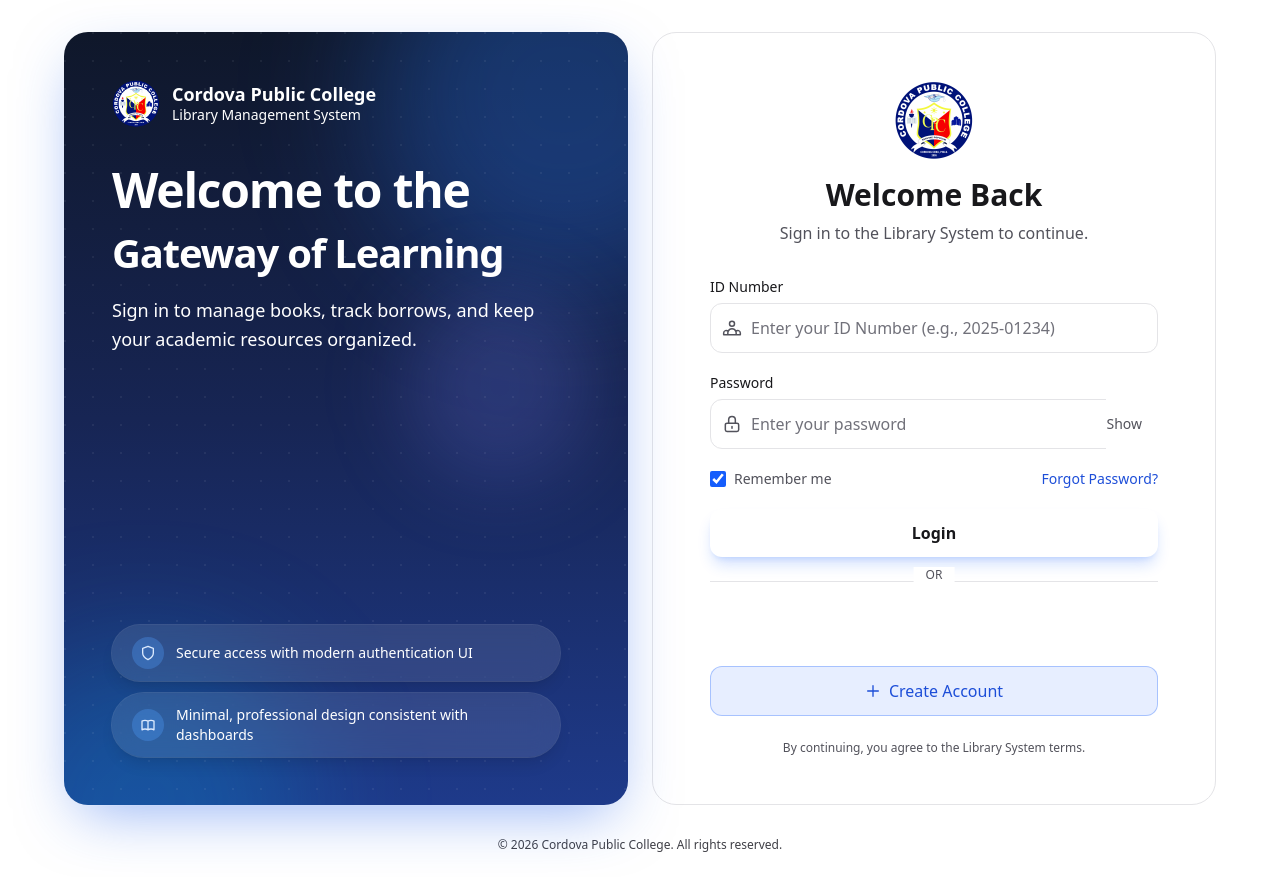
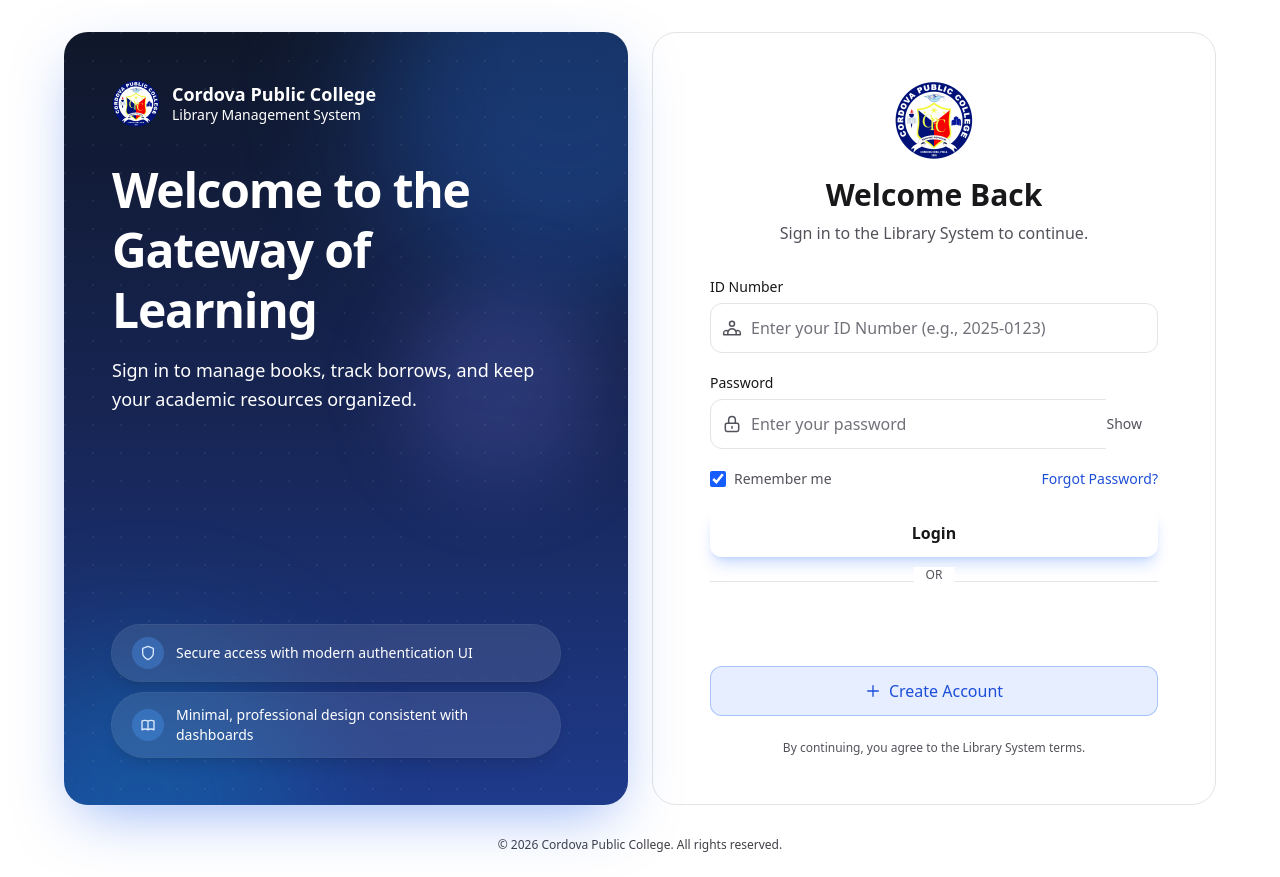
Before and after one commit to clarkwalker197-glitch/CPCLMS_v3-main, a Next.js app in the folder frontend/: page /login in a window 1280 px wide. Built offline with nearby package versions, Linux system fonts and the light colour scheme; no server answers.

Commit message:
edit kunuhay

```diff
--- a/frontend/app/login/page.tsx
+++ b/frontend/app/login/page.tsx
@@ -83,7 +83,7 @@ const { login, googleLogin, user, isAuthenticated, loading } = useAuth();
                 {/* Heading + Subtitle */}
                 <div className="max-w-md">
                   <h1 className="text-3xl sm:text-4xl lg:text-5xl font-extrabold leading-tight tracking-tight text-white mb-4">
-                  Welcome to the  <span className="text-[40px] text-blue-300">Gateway of Learning </span>
+                    Welcome to the <span className="text-blue-300">Gateway of Learning</span>
                   </h1>
                   <p className="text-base sm:text-lg text-zinc-300 leading-relaxed">
                     Sign in to manage books, track borrows, and keep your academic resources organized.
@@ -160,7 +160,7 @@ const { login, googleLogin, user, isAuthenticated, loading } = useAuth();
                         value={identifier}
                         onChange={(e) => setIdentifier(e.target.value.replace(/[^0-9]/g, ''))}
                         className="w-full pl-10 pr-3 py-3 bg-zinc-950 border border-zinc-700 rounded-xl text-white placeholder-zinc-500 focus:outline-none focus:ring-2 focus:ring-blue-500 focus:border-transparent transition"
-                      placeholder="Enter your ID Number (e.g., 2025-01234)"
+                        placeholder="Enter your ID Number (e.g., 2025-0123)"
                       />
                     </div>
                   </div>
```
Lines whose indentation alone changed are shown as unchanged.
